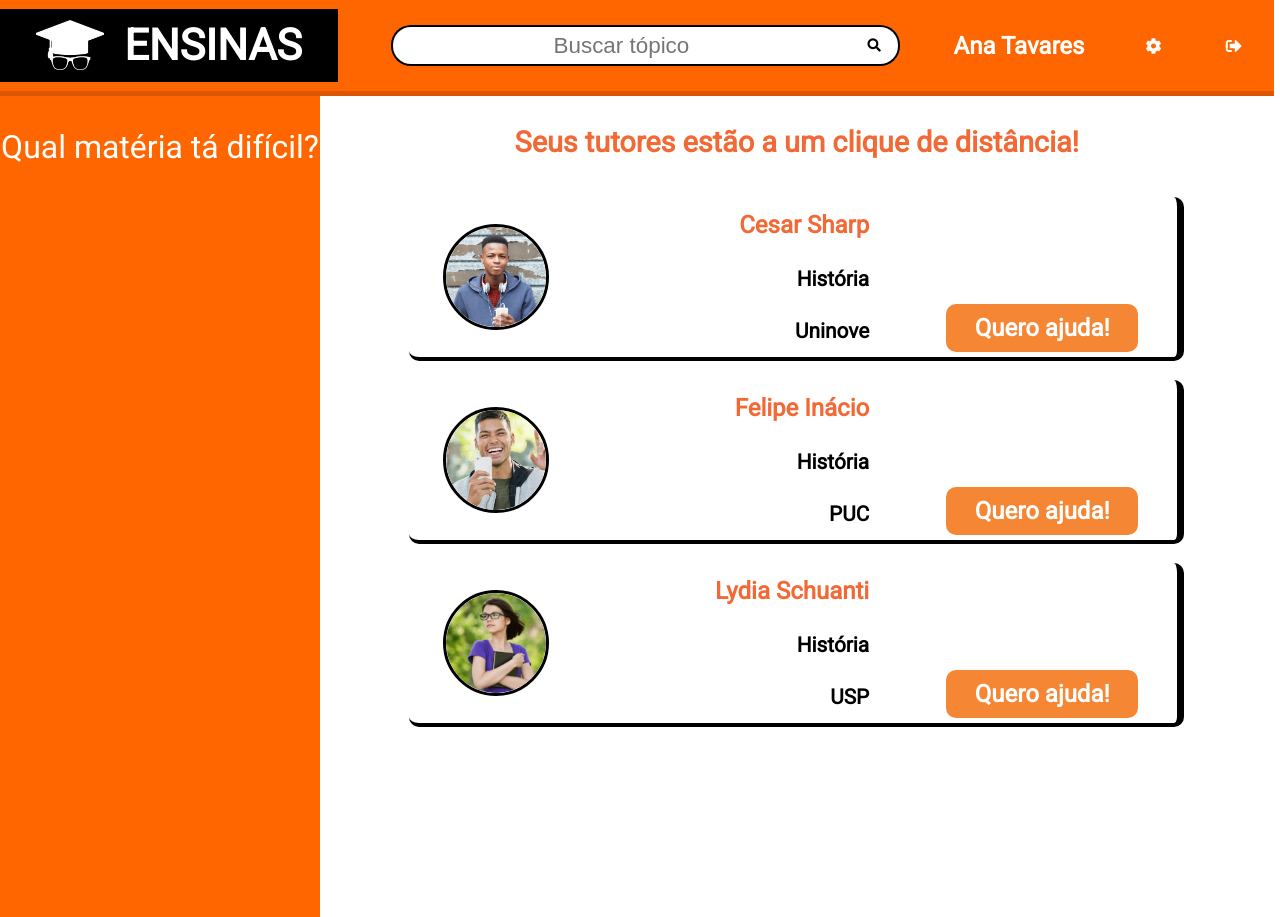
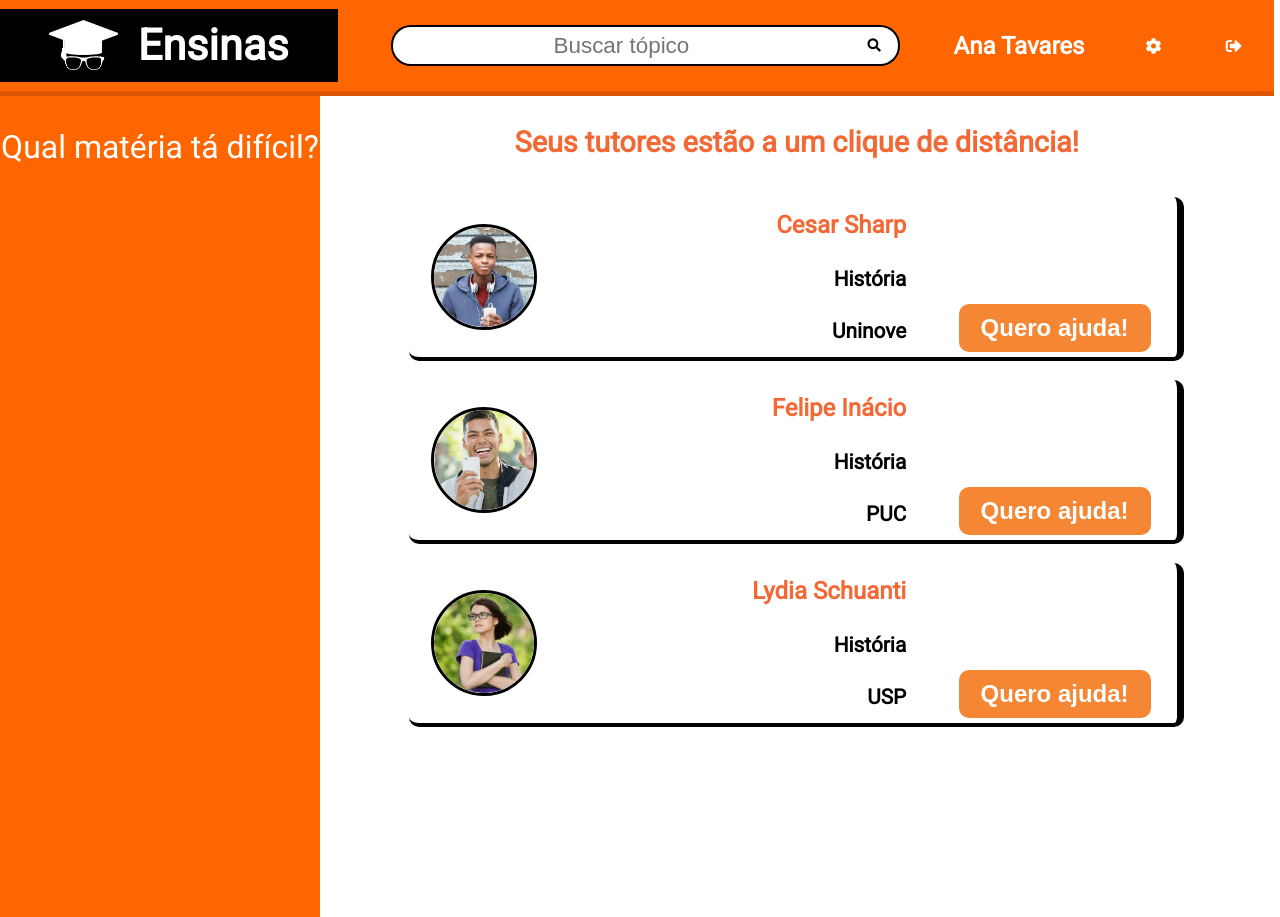
Before and after one commit to JuliaWharton/Ensinas-backend, a Django app: page /app/aluno/home in a window 1280 px wide. Shown: the top 917 px of the page. Run offline with Django 3.2, Linux system fonts and the light colour scheme; data that the repository does not hold is empty.

Commit message:
Better style for professores list

```diff
--- a/app/static/style/app_aluno.css
+++ b/app/static/style/app_aluno.css
@@ -4,6 +4,7 @@ body {
     grid-template-areas: 'nav nav''aside main''aside main';
     grid-template-columns: 25% 74.5%;
     grid-template-rows: 12vh 100vh 100vh;
+    font-family: 'Roboto', sans-serif;
 }
 
 nav {
@@ -24,7 +25,6 @@ nav div:nth-child(1) {
     height: 73.59px;
     background-color: #000000;
     font-size: 1.8em;
-    font-family: 'Roboto';
 }
 
 nav div:nth-child(1) img {
@@ -76,13 +76,12 @@ nav div:nth-child(3) {
 
 nav div:nth-child(3) p {
     font-size: 1.5em;
-    font-family: 'Roboto';
     font-weight: bold;
     width: 50%;
 }
 
-nav h1 {
-    text-transform: uppercase;
+nav h1 span {
+    color: #ff6600;
 }
 
 #icone1 {
@@ -114,8 +113,6 @@ aside {
 aside p {
     font-size: 2em;
     color: #ffff;
-    font-family: 'Roboto';
-
 }
 
 aside div {
@@ -155,7 +152,6 @@ aside div button:hover {
 }
 
 aside div a {
-    font-family: 'Roboto';
     text-decoration: none;
     color: black;
 }
@@ -178,7 +174,6 @@ main {
 main p {
     font-size: 1.8em;
     color: rgb(242, 105, 53);
-    font-family: 'Roboto';
     font-weight: bold;
 }
 
@@ -205,19 +200,17 @@ main p {
 }
 
 .infoProfessor {
-    width: 20vw;
+    width: 330px;
     height: 20vh;
     display: flex;
     flex-direction: column;
-    justify-content: space-around
+    justify-content: space-around;
 }
 
 .infoProfessor p {
-    margin: 0;
     font-size: 1.3em;
     margin: 4px;
     color: #000000;
-    font-family: 'Roboto';
     align-self: flex-end;
     font-weight: bold;
 }
@@ -233,7 +226,6 @@ main p {
     width: 15vw;
     height: 6vh;
     font-size: 1.5em;
-    font-family: 'Roboto';
     background-color: rgb(245, 134, 52);
     border: none;
     border-radius: 10px;
```
